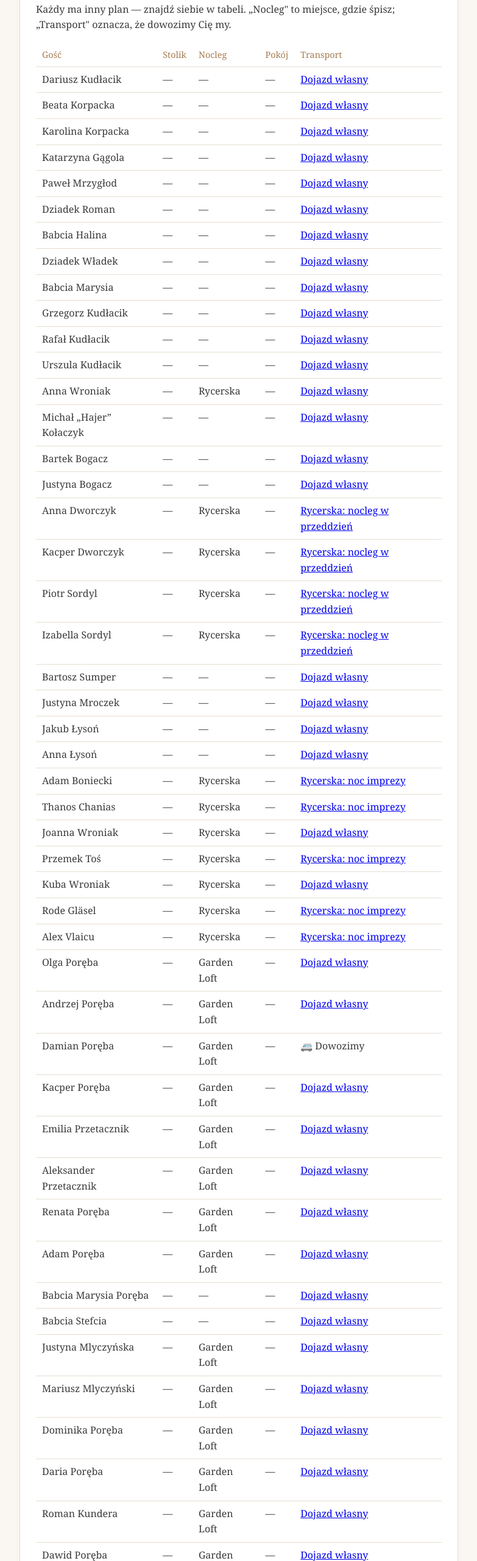
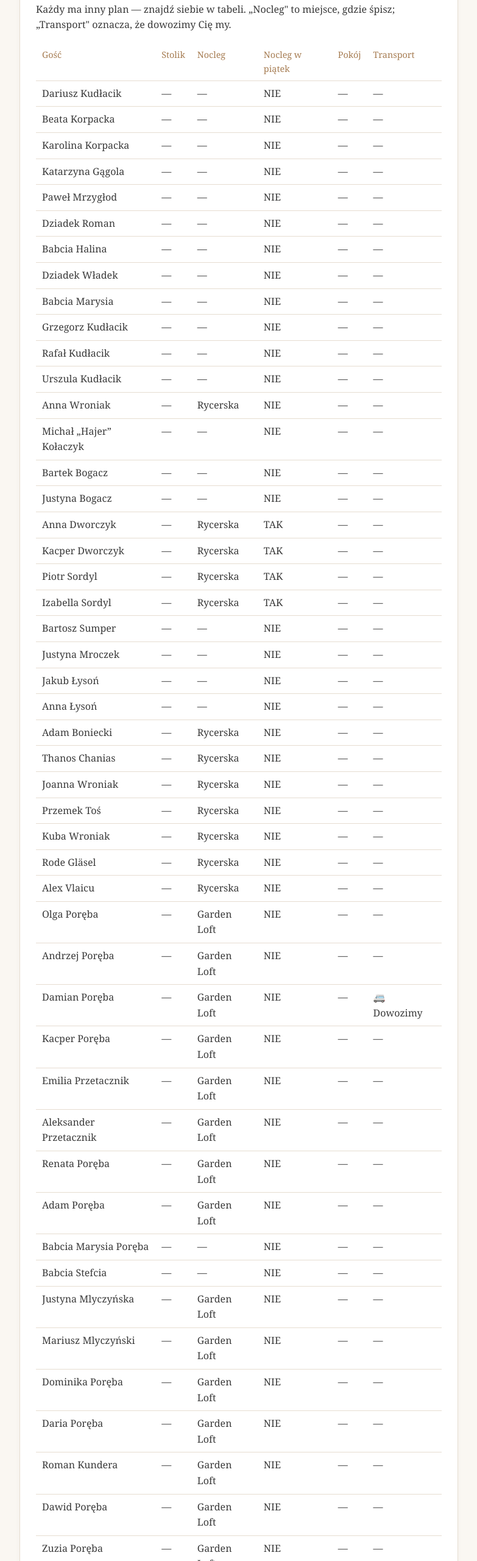
Before and after one commit to EasyL0ver/wesele-info, a plain HTML site: page index.html in a window 1280 px wide. Shown: the part 900-3460 px from the top of the page at 61% size, without its empty margins (248-1031 px from the left). Drawn offline with Linux system fonts and the light colour scheme.

Commit message:
Drop transport scenarios; add 'Nocleg w piatek' column

```diff
--- a/index.html
+++ b/index.html
@@ -81,32 +81,11 @@
       font-size:.8rem;
       margin-top:40px;
     }
-    /* --- Rozwijane scenariusze transportu --- */
-    details.scenario{
-      border:1px solid var(--line);
-      border-radius:10px;
-      margin:10px 0;
-      overflow:hidden;
-      background:#fff;
-    }
-    details.scenario > summary{
-      cursor:pointer;
-      padding:12px 16px;
-      font-size:1rem;
-      color:var(--accent);
-      background:var(--accent-soft);
-      list-style:none;
-    }
-    details.scenario > summary::-webkit-details-marker{display:none}
-    details.scenario > summary::before{content:"▸ ";}
-    details.scenario[open] > summary::before{content:"▾ ";}
-    details.scenario .body{padding:14px 16px}
     /* --- Druk --- */
     @media print{
       body{background:#fff}
       section.card{box-shadow:none;break-inside:avoid;page-break-inside:avoid}
       .wrap{max-width:100%}
-      details.scenario[open] .body,details.scenario .body{display:block}
     }
   </style>
 </head>
@@ -139,78 +118,64 @@
       <p>Każdy ma inny plan — znajdź siebie w tabeli. „Nocleg" to miejsce, gdzie śpisz; „Transport" oznacza, że dowozimy Cię my.</p>
       <table class="stay">
         <thead>
-          <tr><th>Gość</th><th>Stolik</th><th>Nocleg</th><th>Pokój</th><th>Transport</th></tr>
+          <tr><th>Gość</th><th>Stolik</th><th>Nocleg</th><th>Nocleg w piątek</th><th>Pokój</th><th>Transport</th></tr>
         </thead>
         <tbody>
-          <tr><td>Dariusz Kudłacik</td><td>—</td><td>—</td><td>—</td><td><a href="#s-wlasny" class="scen-link">Dojazd własny</a></td></tr>
-          <tr><td>Beata Korpacka</td><td>—</td><td>—</td><td>—</td><td><a href="#s-wlasny" class="scen-link">Dojazd własny</a></td></tr>
-          <tr><td>Karolina Korpacka</td><td>—</td><td>—</td><td>—</td><td><a href="#s-wlasny" class="scen-link">Dojazd własny</a></td></tr>
-          <tr><td>Katarzyna Gągola</td><td>—</td><td>—</td><td>—</td><td><a href="#s-wlasny" class="scen-link">Dojazd własny</a></td></tr>
-          <tr><td>Paweł Mrzygłod</td><td>—</td><td>—</td><td>—</td><td><a href="#s-wlasny" class="scen-link">Dojazd własny</a></td></tr>
-          <tr><td>Dziadek Roman</td><td>—</td><td>—</td><td>—</td><td><a href="#s-wlasny" class="scen-link">Dojazd własny</a></td></tr>
-          <tr><td>Babcia Halina</td><td>—</td><td>—</td><td>—</td><td><a href="#s-wlasny" class="scen-link">Dojazd własny</a></td></tr>
-          <tr><td>Dziadek Władek</td><td>—</td><td>—</td><td>—</td><td><a href="#s-wlasny" class="scen-link">Dojazd własny</a></td></tr>
-          <tr><td>Babcia Marysia</td><td>—</td><td>—</td><td>—</td><td><a href="#s-wlasny" class="scen-link">Dojazd własny</a></td></tr>
-          <tr><td>Grzegorz Kudłacik</td><td>—</td><td>—</td><td>—</td><td><a href="#s-wlasny" class="scen-link">Dojazd własny</a></td></tr>
-          <tr><td>Rafał Kudłacik</td><td>—</td><td>—</td><td>—</td><td><a href="#s-wlasny" class="scen-link">Dojazd własny</a></td></tr>
-          <tr><td>Urszula Kudłacik</td><td>—</td><td>—</td><td>—</td><td><a href="#s-wlasny" class="scen-link">Dojazd własny</a></td></tr>
-          <tr><td>Anna Wroniak</td><td>—</td><td>Rycerska</td><td>—</td><td><a href="#s-wlasny" class="scen-link">Dojazd własny</a></td></tr>
-          <tr><td>Michał „Hajer” Kołaczyk</td><td>—</td><td>—</td><td>—</td><td><a href="#s-wlasny" class="scen-link">Dojazd własny</a></td></tr>
-          <tr><td>Bartek Bogacz</td><td>—</td><td>—</td><td>—</td><td><a href="#s-wlasny" class="scen-link">Dojazd własny</a></td></tr>
-          <tr><td>Justyna Bogacz</td><td>—</td><td>—</td><td>—</td><td><a href="#s-wlasny" class="scen-link">Dojazd własny</a></td></tr>
-          <tr><td>Anna Dworczyk</td><td>—</td><td>Rycerska</td><td>—</td><td><a href="#s-rycerska-przed" class="scen-link">Rycerska: nocleg w przeddzień</a></td></tr>
-          <tr><td>Kacper Dworczyk</td><td>—</td><td>Rycerska</td><td>—</td><td><a href="#s-rycerska-przed" class="scen-link">Rycerska: nocleg w przeddzień</a></td></tr>
-          <tr><td>Piotr Sordyl</td><td>—</td><td>Rycerska</td><td>—</td><td><a href="#s-rycerska-przed" class="scen-link">Rycerska: nocleg w przeddzień</a></td></tr>
-          <tr><td>Izabella Sordyl</td><td>—</td><td>Rycerska</td><td>—</td><td><a href="#s-rycerska-przed" class="scen-link">Rycerska: nocleg w przeddzień</a></td></tr>
-          <tr><td>Bartosz Sumper</td><td>—</td><td>—</td><td>—</td><td><a href="#s-wlasny" class="scen-link">Dojazd własny</a></td></tr>
-          <tr><td>Justyna Mroczek</td><td>—</td><td>—</td><td>—</td><td><a href="#s-wlasny" class="scen-link">Dojazd własny</a></td></tr>
-          <tr><td>Jakub Łysoń</td><td>—</td><td>—</td><td>—</td><td><a href="#s-wlasny" class="scen-link">Dojazd własny</a></td></tr>
-          <tr><td>Anna Łysoń</td><td>—</td><td>—</td><td>—</td><td><a href="#s-wlasny" class="scen-link">Dojazd własny</a></td></tr>
-          <tr><td>Adam Boniecki</td><td>—</td><td>Rycerska</td><td>—</td><td><a href="#s-rycerska-noc" class="scen-link">Rycerska: noc imprezy</a></td></tr>
-          <tr><td>Thanos Chanias</td><td>—</td><td>Rycerska</td><td>—</td><td><a href="#s-rycerska-noc" class="scen-link">Rycerska: noc imprezy</a></td></tr>
-          <tr><td>Joanna Wroniak</td><td>—</td><td>Rycerska</td><td>—</td><td><a href="#s-wlasny" class="scen-link">Dojazd własny</a></td></tr>
-          <tr><td>Przemek Toś</td><td>—</td><td>Rycerska</td><td>—</td><td><a href="#s-rycerska-noc" class="scen-link">Rycerska: noc imprezy</a></td></tr>
-          <tr><td>Kuba Wroniak</td><td>—</td><td>Rycerska</td><td>—</td><td><a href="#s-wlasny" class="scen-link">Dojazd własny</a></td></tr>
-          <tr><td>Rode Gläsel</td><td>—</td><td>Rycerska</td><td>—</td><td><a href="#s-rycerska-noc" class="scen-link">Rycerska: noc imprezy</a></td></tr>
-          <tr><td>Alex Vlaicu</td><td>—</td><td>Rycerska</td><td>—</td><td><a href="#s-rycerska-noc" class="scen-link">Rycerska: noc imprezy</a></td></tr>
-          <tr><td>Olga Poręba</td><td>—</td><td>Garden Loft</td><td>—</td><td><a href="#s-wlasny" class="scen-link">Dojazd własny</a></td></tr>
-          <tr><td>Andrzej Poręba</td><td>—</td><td>Garden Loft</td><td>—</td><td><a href="#s-wlasny" class="scen-link">Dojazd własny</a></td></tr>
-          <tr><td>Damian Poręba</td><td>—</td><td>Garden Loft</td><td>—</td><td>🚐 Dowozimy</td></tr>
-          <tr><td>Kacper Poręba</td><td>—</td><td>Garden Loft</td><td>—</td><td><a href="#s-wlasny" class="scen-link">Dojazd własny</a></td></tr>
-          <tr><td>Emilia Przetacznik</td><td>—</td><td>Garden Loft</td><td>—</td><td><a href="#s-wlasny" class="scen-link">Dojazd własny</a></td></tr>
-          <tr><td>Aleksander Przetacznik</td><td>—</td><td>Garden Loft</td><td>—</td><td><a href="#s-wlasny" class="scen-link">Dojazd własny</a></td></tr>
-          <tr><td>Renata Poręba</td><td>—</td><td>Garden Loft</td><td>—</td><td><a href="#s-wlasny" class="scen-link">Dojazd własny</a></td></tr>
-          <tr><td>Adam Poręba</td><td>—</td><td>Garden Loft</td><td>—</td><td><a href="#s-wlasny" class="scen-link">Dojazd własny</a></td></tr>
-          <tr><td>Babcia Marysia Poręba</td><td>—</td><td>—</td><td>—</td><td><a href="#s-wlasny" class="scen-link">Dojazd własny</a></td></tr>
-          <tr><td>Babcia Stefcia</td><td>—</td><td>—</td><td>—</td><td><a href="#s-wlasny" class="scen-link">Dojazd własny</a></td></tr>
-          <tr><td>Justyna Mlyczyńska</td><td>—</td><td>Garden Loft</td><td>—</td><td><a href="#s-wlasny" class="scen-link">Dojazd własny</a></td></tr>
-          <tr><td>Mariusz Mlyczyński</td><td>—</td><td>Garden Loft</td><td>—</td><td><a href="#s-wlasny" class="scen-link">Dojazd własny</a></td></tr>
-          <tr><td>Dominika Poręba</td><td>—</td><td>Garden Loft</td><td>—</td><td><a href="#s-wlasny" class="scen-link">Dojazd własny</a></td></tr>
-          <tr><td>Daria Poręba</td><td>—</td><td>Garden Loft</td><td>—</td><td><a href="#s-wlasny" class="scen-link">Dojazd własny</a></td></tr>
-          <tr><td>Roman Kundera</td><td>—</td><td>Garden Loft</td><td>—</td><td><a href="#s-wlasny" class="scen-link">Dojazd własny</a></td></tr>
-          <tr><td>Dawid Poręba</td><td>—</td><td>Garden Loft</td><td>—</td><td><a href="#s-wlasny" class="scen-link">Dojazd własny</a></td></tr>
-          <tr><td>Zuzia Poręba</td><td>—</td><td>Garden Loft</td><td>—</td><td><a href="#s-wlasny" class="scen-link">Dojazd własny</a></td></tr>
-          <tr><td>Nikola Poręba</td><td>—</td><td>Garden Loft</td><td>—</td><td>🚐 Dowozimy</td></tr>
-          <tr><td>Julia Półtorak</td><td>—</td><td>Garden Loft</td><td>—</td><td>🚐 Dowozimy</td></tr>
-          <tr><td>Janek Suchocki</td><td>—</td><td>Garden Loft</td><td>—</td><td><a href="#s-wlasny" class="scen-link">Dojazd własny</a></td></tr>
-          <tr><td>Kamil Plichta</td><td>—</td><td>Garden Loft</td><td>—</td><td><a href="#s-wlasny" class="scen-link">Dojazd własny</a></td></tr>
-          <tr><td>Gabriela Kubała</td><td>—</td><td>Garden Loft</td><td>—</td><td>🚐 Dowozimy</td></tr>
+          <tr><td>Dariusz Kudłacik</td><td>—</td><td>—</td><td>NIE</td><td>—</td><td>—</td></tr>
+          <tr><td>Beata Korpacka</td><td>—</td><td>—</td><td>NIE</td><td>—</td><td>—</td></tr>
+          <tr><td>Karolina Korpacka</td><td>—</td><td>—</td><td>NIE</td><td>—</td><td>—</td></tr>
+          <tr><td>Katarzyna Gągola</td><td>—</td><td>—</td><td>NIE</td><td>—</td><td>—</td></tr>
+          <tr><td>Paweł Mrzygłod</td><td>—</td><td>—</td><td>NIE</td><td>—</td><td>—</td></tr>
+          <tr><td>Dziadek Roman</td><td>—</td><td>—</td><td>NIE</td><td>—</td><td>—</td></tr>
+          <tr><td>Babcia Halina</td><td>—</td><td>—</td><td>NIE</td><td>—</td><td>—</td></tr>
+          <tr><td>Dziadek Władek</td><td>—</td><td>—</td><td>NIE</td><td>—</td><td>—</td></tr>
+          <tr><td>Babcia Marysia</td><td>—</td><td>—</td><td>NIE</td><td>—</td><td>—</td></tr>
+          <tr><td>Grzegorz Kudłacik</td><td>—</td><td>—</td><td>NIE</td><td>—</td><td>—</td></tr>
+          <tr><td>Rafał Kudłacik</td><td>—</td><td>—</td><td>NIE</td><td>—</td><td>—</td></tr>
+          <tr><td>Urszula Kudłacik</td><td>—</td><td>—</td><td>NIE</td><td>—</td><td>—</td></tr>
+          <tr><td>Anna Wroniak</td><td>—</td><td>Rycerska</td><td>NIE</td><td>—</td><td>—</td></tr>
+          <tr><td>Michał „Hajer” Kołaczyk</td><td>—</td><td>—</td><td>NIE</td><td>—</td><td>—</td></tr>
+          <tr><td>Bartek Bogacz</td><td>—</td><td>—</td><td>NIE</td><td>—</td><td>—</td></tr>
+          <tr><td>Justyna Bogacz</td><td>—</td><td>—</td><td>NIE</td><td>—</td><td>—</td></tr>
+          <tr><td>Anna Dworczyk</td><td>—</td><td>Rycerska</td><td>TAK</td><td>—</td><td>—</td></tr>
+          <tr><td>Kacper Dworczyk</td><td>—</td><td>Rycerska</td><td>TAK</td><td>—</td><td>—</td></tr>
+          <tr><td>Piotr Sordyl</td><td>—</td><td>Rycerska</td><td>TAK</td><td>—</td><td>—</td></tr>
+          <tr><td>Izabella Sordyl</td><td>—</td><td>Rycerska</td><td>TAK</td><td>—</td><td>—</td></tr>
+          <tr><td>Bartosz Sumper</td><td>—</td><td>—</td><td>NIE</td><td>—</td><td>—</td></tr>
+          <tr><td>Justyna Mroczek</td><td>—</td><td>—</td><td>NIE</td><td>—</td><td>—</td></tr>
+          <tr><td>Jakub Łysoń</td><td>—</td><td>—</td><td>NIE</td><td>—</td><td>—</td></tr>
+          <tr><td>Anna Łysoń</td><td>—</td><td>—</td><td>NIE</td><td>—</td><td>—</td></tr>
+          <tr><td>Adam Boniecki</td><td>—</td><td>Rycerska</td><td>NIE</td><td>—</td><td>—</td></tr>
+          <tr><td>Thanos Chanias</td><td>—</td><td>Rycerska</td><td>NIE</td><td>—</td><td>—</td></tr>
+          <tr><td>Joanna Wroniak</td><td>—</td><td>Rycerska</td><td>NIE</td><td>—</td><td>—</td></tr>
+          <tr><td>Przemek Toś</td><td>—</td><td>Rycerska</td><td>NIE</td><td>—</td><td>—</td></tr>
+          <tr><td>Kuba Wroniak</td><td>—</td><td>Rycerska</td><td>NIE</td><td>—</td><td>—</td></tr>
+          <tr><td>Rode Gläsel</td><td>—</td><td>Rycerska</td><td>NIE</td><td>—</td><td>—</td></tr>
+          <tr><td>Alex Vlaicu</td><td>—</td><td>Rycerska</td><td>NIE</td><td>—</td><td>—</td></tr>
+          <tr><td>Olga Poręba</td><td>—</td><td>Garden Loft</td><td>NIE</td><td>—</td><td>—</td></tr>
+          <tr><td>Andrzej Poręba</td><td>—</td><td>Garden Loft</td><td>NIE</td><td>—</td><td>—</td></tr>
+          <tr><td>Damian Poręba</td><td>—</td><td>Garden Loft</td><td>NIE</td><td>—</td><td>🚐 Dowozimy</td></tr>
+          <tr><td>Kacper Poręba</td><td>—</td><td>Garden Loft</td><td>NIE</td><td>—</td><td>—</td></tr>
+          <tr><td>Emilia Przetacznik</td><td>—</td><td>Garden Loft</td><td>NIE</td><td>—</td><td>—</td></tr>
+          <tr><td>Aleksander Przetacznik</td><td>—</td><td>Garden Loft</td><td>NIE</td><td>—</td><td>—</td></tr>
+          <tr><td>Renata Poręba</td><td>—</td><td>Garden Loft</td><td>NIE</td><td>—</td><td>—</td></tr>
+          <tr><td>Adam Poręba</td><td>—</td><td>Garden Loft</td><td>NIE</td><td>—</td><td>—</td></tr>
+          <tr><td>Babcia Marysia Poręba</td><td>—</td><td>—</td><td>NIE</td><td>—</td><td>—</td></tr>
+          <tr><td>Babcia Stefcia</td><td>—</td><td>—</td><td>NIE</td><td>—</td><td>—</td></tr>
+          <tr><td>Justyna Mlyczyńska</td><td>—</td><td>Garden Loft</td><td>NIE</td><td>—</td><td>—</td></tr>
+          <tr><td>Mariusz Mlyczyński</td><td>—</td><td>Garden Loft</td><td>NIE</td><td>—</td><td>—</td></tr>
+          <tr><td>Dominika Poręba</td><td>—</td><td>Garden Loft</td><td>NIE</td><td>—</td><td>—</td></tr>
+          <tr><td>Daria Poręba</td><td>—</td><td>Garden Loft</td><td>NIE</td><td>—</td><td>—</td></tr>
+          <tr><td>Roman Kundera</td><td>—</td><td>Garden Loft</td><td>NIE</td><td>—</td><td>—</td></tr>
+          <tr><td>Dawid Poręba</td><td>—</td><td>Garden Loft</td><td>NIE</td><td>—</td><td>—</td></tr>
+          <tr><td>Zuzia Poręba</td><td>—</td><td>Garden Loft</td><td>NIE</td><td>—</td><td>—</td></tr>
+          <tr><td>Nikola Poręba</td><td>—</td><td>Garden Loft</td><td>NIE</td><td>—</td><td>🚐 Dowozimy</td></tr>
+          <tr><td>Julia Półtorak</td><td>—</td><td>Garden Loft</td><td>NIE</td><td>—</td><td>🚐 Dowozimy</td></tr>
+          <tr><td>Janek Suchocki</td><td>—</td><td>Garden Loft</td><td>NIE</td><td>—</td><td>—</td></tr>
+          <tr><td>Kamil Plichta</td><td>—</td><td>Garden Loft</td><td>NIE</td><td>—</td><td>—</td></tr>
+          <tr><td>Gabriela Kubała</td><td>—</td><td>Garden Loft</td><td>NIE</td><td>—</td><td>🚐 Dowozimy</td></tr>
         </tbody>
       </table>
-
-      <h3 style="font-weight:400;margin:22px 0 6px">Scenariusze transportu</h3>
-      <details class="scenario" id="s-wlasny">
-        <summary>🚗 Dojazd własny</summary>
-        <div class="body"><p class="placeholder">…tu wpiszemy szczegóły dojazdu własnego (adres, parking, mapa)…</p></div>
-      </details>
-      <details class="scenario" id="s-rycerska-noc">
-        <summary>🏰 Rycerska: nocleg tylko w noc imprezy</summary>
-        <div class="body"><p class="placeholder">…szczegóły dla nocujących tylko w noc imprezy…</p></div>
-      </details>
-      <details class="scenario" id="s-rycerska-przed">
-        <summary>🏰 Rycerska: nocleg też w przeddzień (goście z dalsza)</summary>
-        <div class="body"><p class="placeholder">…szczegóły dla nocujących również w przeddzień…</p></div>
-      </details>
     </section>
 
     <section class="card" id="dresscode">
@@ -227,15 +192,5 @@
     </footer>
 
   </div>
-  <script>
-    function openTargetScenario(){
-      var id=location.hash.slice(1);
-      if(!id) return;
-      var el=document.getElementById(id);
-      if(el && el.tagName.toLowerCase()==="details"){ el.open=true; el.scrollIntoView({behavior:"smooth",block:"center"}); }
-    }
-    window.addEventListener("hashchange",openTargetScenario);
-    window.addEventListener("DOMContentLoaded",openTargetScenario);
-  </script>
 </body>
 </html>
```
